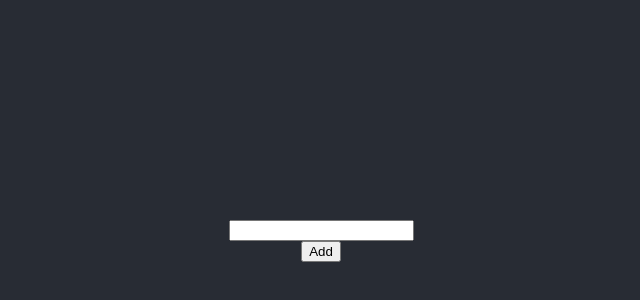
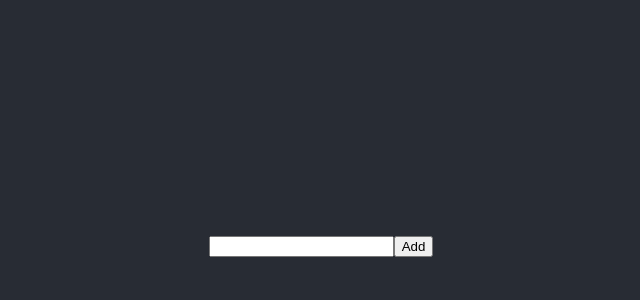
Before and after one commit to fr2Dev/rick-and-morty, a React (Create React App) app: page / in a window 1280 px wide. Shown: the part 172-472 px from the top of the page, without its empty margins (319-959 px from the left). Built offline with nearby package versions, Linux system fonts and the light colour scheme.

Commit message:
Switch from keyboard & mousevent to form submit event

```diff
--- a/src/App.tsx
+++ b/src/App.tsx
@@ -3,24 +3,14 @@ import { Textfield, useTextfield } from './component/Textfield';
 import useTodo from './component/useTodo';
 import './App.css';
 
-type InputEvent =
-  | React.KeyboardEvent<HTMLInputElement>
-  | React.MouseEvent<HTMLButtonElement, MouseEvent>;
-
-const getTypeGuardKeyboardEvent = (
-  event: React.KeyboardEvent<HTMLInputElement> | React.MouseEvent<HTMLButtonElement, MouseEvent>
-): event is React.KeyboardEvent<HTMLInputElement> => {
-  return 'key' in event;
-};
+type FormEvent = React.FormEvent<HTMLFormElement>;
 
 const App = () => {
   const { input, handleInput, resetInput } = useTextfield();
   const { todos, add, remove } = useTodo();
-  const addTodo = (event: InputEvent): boolean | void | undefined => {
-    const isKeyboardEvent = getTypeGuardKeyboardEvent(event);
-    if (isKeyboardEvent && (event as React.KeyboardEvent<HTMLInputElement>).key !== 'Enter')
-      return false;
 
+  const handleSubmit = (event: FormEvent): void => {
+    event.preventDefault();
     add(input);
     resetInput();
   };
@@ -28,7 +18,7 @@ const App = () => {
   return (
     <div className="App">
       <header className="App-header">
-        <div>
+        <form onSubmit={handleSubmit}>
           <ul>
             {todos.length > 0 &&
               todos.map((task, i) => (
@@ -37,9 +27,9 @@ const App = () => {
                 </li>
               ))}
           </ul>
-        </div>
-        <Textfield value={input} onChange={handleInput} onKeyDown={addTodo} />
-        <button onClick={addTodo}>Add</button>
+          <Textfield value={input} onChange={handleInput} />
+          <button type="submit">Add</button>
+        </form>
       </header>
     </div>
   );
--- a/src/component/Textfield/Textfield.tsx
+++ b/src/component/Textfield/Textfield.tsx
@@ -1,19 +1,12 @@
 import * as React from 'react';
-
-// type InputEvent = UserKeyDownEvent | UserMouseEvent;
-
-type InputEvent =
-  | React.KeyboardEvent<HTMLInputElement>
-  | React.MouseEvent<HTMLButtonElement, MouseEvent>;
 
 interface TextfieldProps {
   value: string;
   onChange: (event: React.ChangeEvent<HTMLInputElement>) => void;
-  onKeyDown: (event: InputEvent) => boolean | void;
 }
 
-const Textfield: React.FC<TextfieldProps> = ({ value, onChange, onKeyDown }) => (
-  <input value={value} onChange={onChange} onKeyDown={onKeyDown} />
+const Textfield: React.FC<TextfieldProps> = ({ value, onChange }) => (
+  <input value={value} onChange={onChange} />
 );
 
 export default Textfield;
--- a/src/component/useTodo.tsx
+++ b/src/component/useTodo.tsx
@@ -24,6 +24,13 @@ const useTodo = (): UseTodo => {
   const remove = (index: number): void => {
     todos.splice(index, 1);
     setTodos([...todos]);
+    console.log(
+      '%c☘ %c[...todos]%c:',
+      'font-weight:bold;color: #0F9D58;font-size:1.2em;',
+      'font-weight:bold;border-bottom:2px solid #0F9D58;',
+      'font-weight:bold;',
+      [...todos]
+    );
   };
   return { todos, add, remove };
 };
```
